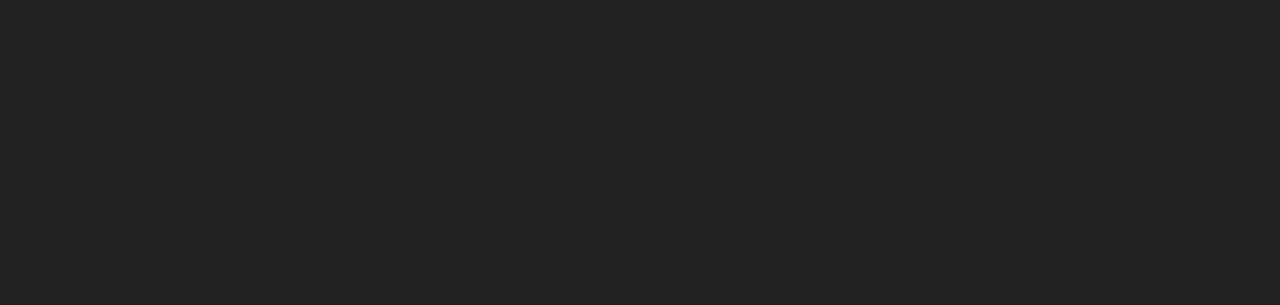
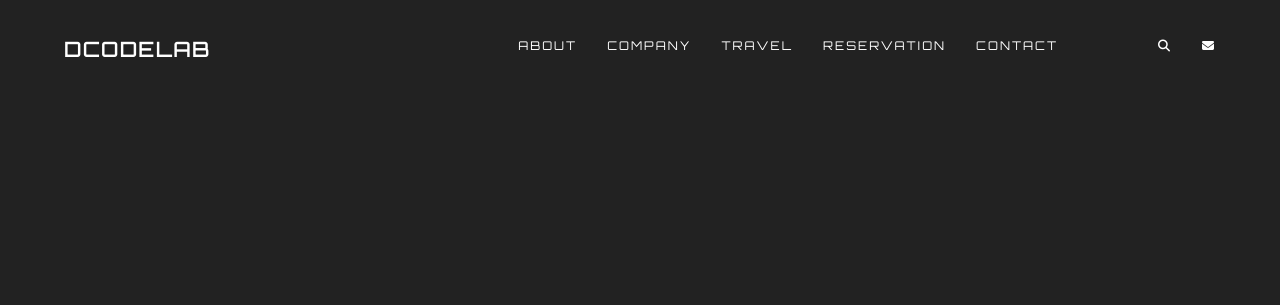
Before and after one commit to dcode-nexon/position_rwd, a plain HTML site: page index.html in a window 1280 px wide. Shown: the top 305 px of the page. Drawn offline with Linux system fonts and the light colour scheme.

Commit message:
header추가

```diff
--- a/index.html
+++ b/index.html
@@ -14,6 +14,30 @@
 <body>
   <main>
 
+    <p>What's the rush!! <br /> Calm Down..</p>
+
+    <header>
+      <h1>DCODELAB</h1>
+
+      <nav>
+        <ul class="gnb">
+          <li>ABOUT</li>
+          <li>COMPANY</li>
+          <li>TRAVEL</li>
+          <li>RESERVATION</li>
+          <li>CONTACT</li>
+        </ul>
+
+        <ul className='sns'>
+          <li>
+            <i class="fa-solid fa-magnifying-glass"></i>
+          </li>
+          <li>
+            <i class="fa-solid fa-envelope"></i>
+          </li>
+        </ul>
+      </nav>
+    </header>
 
     <ul class="list">
       <li>
--- a/scss/style.scss
+++ b/scss/style.scss
@@ -11,6 +11,49 @@ main {
 	background: #111;
 	position: relative;
 	overflow: hidden;
+	display: flex;
+	justify-content: center;
+	align-items: center;
+
+	p {
+		font-size: 5vw;
+		color: #222;
+	}
+
+	header {
+		width: 90vw;
+		top: 5vh;
+		left: 5vw;
+		position: absolute;
+		z-index: 3;
+		display: flex;
+		justify-content: space-between;
+
+		h1 {
+			font: bold 20px/1 'orbitron';
+			color: #fff;
+			letter-spacing: 2px;
+		}
+
+		nav {
+			display: flex;
+			gap: 100px;
+
+			ul {
+				display: flex;
+				gap: 30px;
+				font: 12px/1 'orbitron';
+				color: #fff;
+				letter-spacing: 2px;
+				opacity: 1;
+
+				&.sns {
+					font-size: 18px;
+					opacity: 0.8;
+				}
+			}
+		}
+	}
 
 	.list {
 		li {
```
Also changed, not shown: css/style.css, 1 other file.
